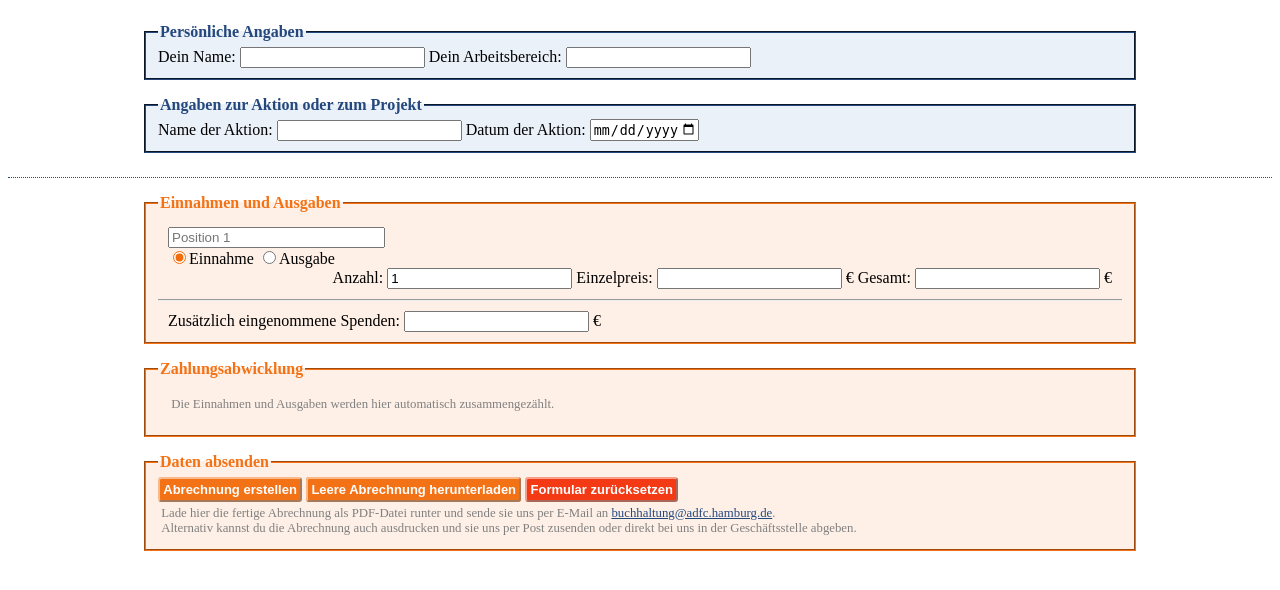
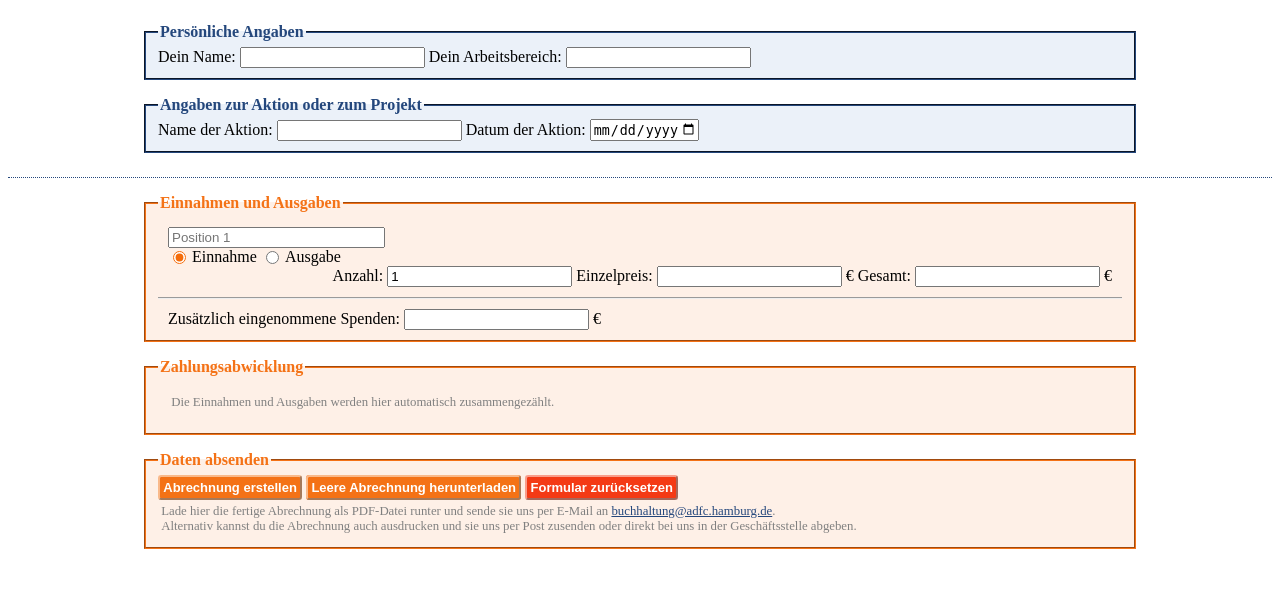
Before and after one commit to ADFC-Hamburg/abrechnungsformular, a Flask app: page / in a window 1280 px wide. Shown: the part 91-681 px from the top of the page. Run offline with Flask 3, Linux system fonts and the light colour scheme; parts of the project's set-up code (start-up, migrations or seed data) failed here and were passed over.

Commit message:
radio/checkbox label indentation

```diff
--- a/static/css/form.css
+++ b/static/css/form.css
@@ -138,6 +138,18 @@
 input[type="radio"] {
 
 	accent-color:	var(--radio-color);
+}
+label.option {
+	display:	inline-block;
+	position:	relative;
+	padding-left:	1.5em;
+}
+label.option > input[type="checkbox"],
+label.option > input[type="radio"] {
+
+	position:	absolute;
+	left:		0;
+	top:		0;
 }
 
 /* Buttons ———————————————————————————————————*/
--- a/templates/form_aktive.html
+++ b/templates/form_aktive.html
@@ -51,13 +51,13 @@
 				</div>
 				<div class="select">
 					<span class="avoidwrap">
-						<label><input type="radio" class="selector" id="position1plus" name="p1type" value=1 oninput="positionSetting(1,true)" checked>Einnahme</label>
+						<label class="option"><input type="radio" id="position1plus" name="p1type" value=1 oninput="positionSetting(1,true)" checked>Einnahme</label>
 					</span>
 					<span class="avoidwrap">
-						<label><input type="radio" class="selector" id="position1minus" name="p1type" value=-1 oninput="positionSetting(1,false)">Ausgabe</label>
+						<label class="option"><input type="radio" id="position1minus" name="p1type" value=-1 oninput="positionSetting(1,false)">Ausgabe</label>
 					</span>
 					<!-- <span class="avoidwrap">
-						<label class="scriptonly" hidden><input type="checkbox" class="selector" id="position1multi" oninput="multiSetting(1,this.checked)">Mehrere Stückzahlen</label>
+						<label class="scriptonly option" hidden><input type="checkbox" id="position1multi" oninput="multiSetting(1,this.checked)">Mehrere Stückzahlen</label>
 					</span> -->
 				</div>
 				<div class="subinput">
@@ -78,13 +78,13 @@
 				</div>
 				<div class="select">
 					<span class="avoidwrap">
-						<label><input type="radio" class="selector" id="position2plus" name="p2type" value="1" oninput="positionSetting(2,true)" checked">Einnahme</label>
+						<label class="option"><input type="radio" id="position2plus" name="p2type" value="1" oninput="positionSetting(2,true)" checked">Einnahme</label>
 					</span>
 					<span class="avoidwrap">
-						<label><input type="radio" class="selector" id="position2minus" name="p2type" value="-1" oninput="positionSetting(2,false)">Ausgabe</label>
+						<label class="option"><input type="radio" id="position2minus" name="p2type" value="-1" oninput="positionSetting(2,false)">Ausgabe</label>
 					</span>
 					<!-- <span class="avoidwrap">
-						<label class="scriptonly" hidden><input type="checkbox" class="selector" id="position2multi" oninput="multiSetting(2,this.checked)">Mehrere Stückzahlen</label>
+						<label class="scriptonly option" hidden><input type="checkbox" id="position2multi" oninput="multiSetting(2,this.checked)">Mehrere Stückzahlen</label>
 					</span> -->
 				</div>
 				<div class="subinput">
@@ -105,13 +105,13 @@
 				</div>
 				<div class="select">
 					<span class="avoidwrap">
-						<label><input type="radio" class="selector" id="position3plus" name="p3type" value="1" oninput="positionSetting(3,true)" checked>Einnahme</label>
+						<label class="option"><input type="radio" id="position3plus" name="p3type" value="1" oninput="positionSetting(3,true)" checked>Einnahme</label>
 					</span>
 					<span class="avoidwrap">
-						<label><input type="radio" class="selector" id="position3minus" name="p3type" value="-1" oninput="positionSetting(3,false)">Ausgabe</label>
+						<label class="option"><input type="radio" id="position3minus" name="p3type" value="-1" oninput="positionSetting(3,false)">Ausgabe</label>
 					</span>
 					<!-- <span class="avoidwrap">
-						<label class="scriptonly" hidden><input type="checkbox" class="selector" id="position3multi" oninput="multiSetting(3,this.checked)">Mehrere Stückzahlen</label>
+						<label class="scriptonly option" hidden><input type="checkbox" id="position3multi" oninput="multiSetting(3,this.checked)">Mehrere Stückzahlen</label>
 					</span> -->
 				</div>
 				<div class="subinput">
@@ -132,13 +132,13 @@
 				</div>
 				<div class="select">
 					<span class="avoidwrap">
-						<label><input type="radio" class="selector" id="position4plus" name="p4type" value="1" oninput="positionSetting(4,true)" checked>Einnahme</label>
+						<label class="option"><input type="radio" id="position4plus" name="p4type" value="1" oninput="positionSetting(4,true)" checked>Einnahme</label>
 					</span>
 					<span class="avoidwrap">
-						<label><input type="radio" class="selector" id="position4minus" name="p4type" value="-1" oninput="positionSetting(4,false)">Ausgabe</label>
+						<label class="option"><input type="radio" id="position4minus" name="p4type" value="-1" oninput="positionSetting(4,false)">Ausgabe</label>
 					</span>
 					<!-- <span class="avoidwrap">
-						<label class="scriptonly" hidden><input type="checkbox" class="selector" id="position4multi" oninput="multiSetting(4,this.checked)">Mehrere Stückzahlen</label>
+						<label class="scriptonly option" hidden><input type="checkbox" id="position4multi" oninput="multiSetting(4,this.checked)">Mehrere Stückzahlen</label>
 					</span> -->
 				</div>
 				<div class="subinput">
@@ -159,13 +159,13 @@
 				</div>
 				<div class="select">
 					<span class="avoidwrap">
-						<label><input type="radio" class="selector" id="position5plus" name="p5type" value="1" oninput="positionSetting(5,true)" checked>Einnahme</label>
+						<label class="option"><input type="radio" id="position5plus" name="p5type" value="1" oninput="positionSetting(5,true)" checked>Einnahme</label>
 					</span>
 					<span class="avoidwrap">
-						<label><input type="radio" class="selector" id="position5minus" name="p5type" value="-1" oninput="positionSetting(5,false)">Ausgabe</label>
+						<label class="option"><input type="radio" id="position5minus" name="p5type" value="-1" oninput="positionSetting(5,false)">Ausgabe</label>
 					</span>
 					<!-- <span class="avoidwrap">
-						<label class="scriptonly" hidden><input type="checkbox" class="selector" id="position5multi" oninput="multiSetting(5,this.checked)">Mehrere Stückzahlen</label>
+						<label class="scriptonly option" hidden><input type="checkbox" id="position5multi" oninput="multiSetting(5,this.checked)">Mehrere Stückzahlen</label>
 					</span> -->
 				</div>
 				<div class="subinput">
@@ -186,13 +186,13 @@
 				</div>
 				<div class="select">
 					<span class="avoidwrap">
-						<label><input type="radio" class="selector" id="position6plus" name="p6type" value="1" oninput="positionSetting(6,true)" checked>Einnahme</label>
+						<label class="option"><input type="radio" id="position6plus" name="p6type" value="1" oninput="positionSetting(6,true)" checked>Einnahme</label>
 					</span>
 					<span class="avoidwrap">
-						<label><input type="radio" class="selector" id="position6minus" name="p6type" value="-1" oninput="positionSetting(6,false)">Ausgabe</label>
+						<label class="option"><input type="radio" id="position6minus" name="p6type" value="-1" oninput="positionSetting(6,false)">Ausgabe</label>
 					</span>
 					<!-- <span class="avoidwrap">
-						<label class="scriptonly" hidden><input type="checkbox" class="selector" id="position6multi" oninput="multiSetting(6,this.checked)">Mehrere Stückzahlen</label>
+						<label class="scriptonly option" hidden><input type="checkbox" id="position6multi" oninput="multiSetting(6,this.checked)">Mehrere Stückzahlen</label>
 					</span> -->
 				</div>
 				<div class="subinput">
@@ -213,13 +213,13 @@
 				</div>
 				<div class="select">
 					<span class="avoidwrap">
-						<label><input type="radio" class="selector" id="position7plus" name="p7type" value="1" oninput="positionSetting(7,true)" checked>Einnahme</label>
+						<label class="option"><input type="radio" id="position7plus" name="p7type" value="1" oninput="positionSetting(7,true)" checked>Einnahme</label>
 					</span>
 					<span class="avoidwrap">
-						<label><input type="radio" class="selector" id="position7minus" name="p7type" value="-1" oninput="positionSetting(7,false)">Ausgabe</label>
+						<label class="option"><input type="radio" id="position7minus" name="p7type" value="-1" oninput="positionSetting(7,false)">Ausgabe</label>
 					</span>
 					<!-- <span class="avoidwrap">
-						<label class="scriptonly" hidden><input type="checkbox" class="selector" id="position7multi" oninput="multiSetting(7,this.checked)">Mehrere Stückzahlen</label>
+						<label class="scriptonly option" hidden><input type="checkbox" id="position7multi" oninput="multiSetting(7,this.checked)">Mehrere Stückzahlen</label>
 					</span> -->
 				</div>
 				<div class="subinput">
@@ -245,7 +245,7 @@
 			<section id="totalamount">Bitte gib an, wie du diese Abrechnung verbuchen lassen möchtest:</section>
 			<!--Überweisung an User--><section>
 				<div class="select">
-					<label><input type="radio" id="processtouser" name="prtype" value="1" oninput="processMode(1)">Wir überweisen den Abrechnungsbetrag auf dein Konto.</label><br>
+					<label class="option"><input type="radio" id="processtouser" name="prtype" value="1" oninput="processMode(1)">Wir überweisen den Abrechnungsbetrag auf dein Konto.</label><br>
 				</div>
 				<div class="subinput">
 					<span class="avoidwrap">
@@ -254,29 +254,29 @@
 					<span class="avoidwrap">
 						<label>Kontoinhaber: <input type="text" name="owner" id="processowner" autocomplete="name"></label>
 					</span><br>
-					<label><input type="checkbox" name="known" id="processuserknown" value="1" oninput="ibanLock(this.checked)">Meine Bankverbindung ist dem ADFC Hamburg bekannt.</label>
+					<label class="option"><input type="checkbox" name="known" id="processuserknown" value="1" oninput="ibanLock(this.checked)">Meine Bankverbindung ist dem ADFC Hamburg bekannt.</label>
 				</div>
 			</section>
 			<!--Einzug--><section>
 				<div class="select">
-					<label><input type="radio" id="processsepa" name="prtype" value="2" oninput="processMode(2)">Den Abrechnungsbetrag per <abbr title="Single Euro Payments Area">SEPA</abbr>-Lastschriftmandat einziehen lassen.</label>
+					<label class="option"><input type="radio" id="processsepa" name="prtype" value="2" oninput="processMode(2)">Den Abrechnungsbetrag per <abbr title="Single Euro Payments Area">SEPA</abbr>-Lastschriftmandat einziehen lassen.</label>
 					<aside>Bei Bedarf können wir dir dir das Formular zur Erteilung eines <abbr title="Single Euro Payments Area">SEPA</abbr>-Lastschriftmandats gerne zusenden.</aside>
 				</div>
 				<div class="subselect">
 					<span class="avoidwrap">
-						<label><input type="radio" class="selector" name="prsepa" id="processsepaexists" value="1">Du hast uns bereits ein aktuelles <abbr title="Single Euro Payments Area">SEPA</abbr>-Mandat erteilt.</label>
+						<label class="option"><input type="radio" name="prsepa" id="processsepaexists" value="1">Du hast uns bereits ein aktuelles <abbr title="Single Euro Payments Area">SEPA</abbr>-Mandat erteilt.</label>
 					</span><br>
 					<span class="avoidwrap">
-						<label><input type="radio" class="selector" name="prsepa" id="processsepanew" value="2">Du hast uns noch kein <abbr title="Single Euro Payments Area">SEPA</abbr>-Mandat erteilt.</label>
+						<label class="option"><input type="radio" name="prsepa" id="processsepanew" value="2">Du hast uns noch kein <abbr title="Single Euro Payments Area">SEPA</abbr>-Mandat erteilt.</label>
 					</span>
 					<span class="avoidwrap">
-						<label><input type="radio" class="selector" name="prsepa" id="processsepachange" value="3">Deine Bankverbindung hat sich geändert.</label>
+						<label class="option"><input type="radio" name="prsepa" id="processsepachange" value="3">Deine Bankverbindung hat sich geändert.</label>
 					</span>
 					</div>
 			</section>
 			<!--Überweisung von User--><section>
 				<div class="select">
-					<label><input type="radio" id="processbyuser" name="prtype" value="3" oninput="processMode(3)">Du überweist den Abrechnungsbetrag selbst.</label>
+					<label class="option"><input type="radio" id="processbyuser" name="prtype" value="3" oninput="processMode(3)">Du überweist den Abrechnungsbetrag selbst.</label>
 					<aside id="processnote">Bitte überweise den Abrechnungsbetrag innerhalb von 10 Tagen auf das Konto des ADFC Hamburg mit der folgenden <abbr title="Internationale Bankkontonummer">IBAN</abbr>: <span class="iban">DE80&nbsp;4306&nbsp;0967&nbsp;2029&nbsp;4456&nbsp;00</span></aside>
 				</div>
 			</section>
```
Also changed, not shown: CHANGELOG.md.
